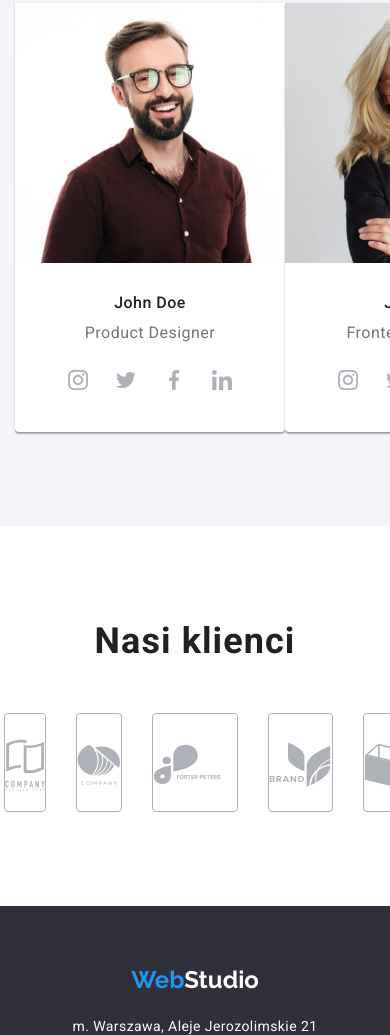
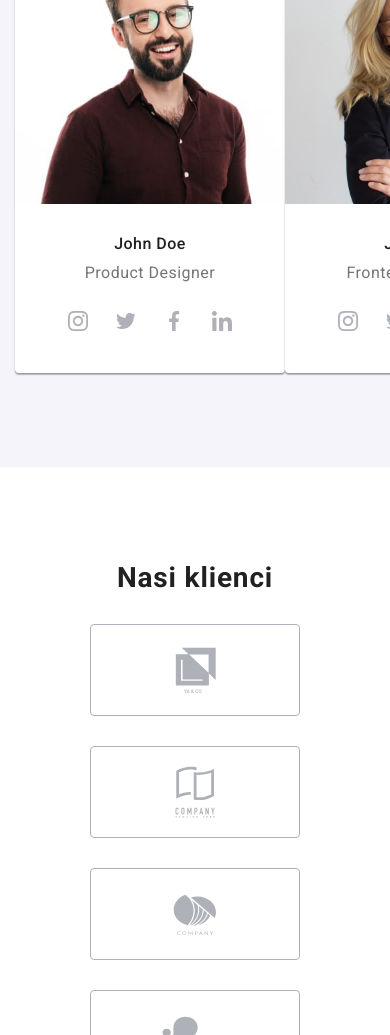
Before and after one commit to BartekMazu/goit-markup-hw-08, a plain HTML site: page index.html in a window 390 px wide. Shown: the part 1902-2937 px from the top of the page. Drawn offline with nearby package versions, Linux system fonts and the light colour scheme.

Commit message:
our-client responsive

```diff
--- a/sass/components/first-page/_our-client.scss
+++ b/sass/components/first-page/_our-client.scss
@@ -2,18 +2,32 @@
 
 .our-client {
   display: flex;
-  justify-content: center;
+  flex-wrap: wrap;
+  gap: 30px;
+  justify-content: space-around;
+  @media (min-width: 1200px) {
+    display: flex;
+    justify-content: center;
+    flex-wrap: nowrap;
+  }
 
   &__item {
-    width: 170px;
-    padding-top: 24.71px;
-    padding-bottom: 20.58px;
+    width: 210px;
+    height: 92px;
     display: flex;
     align-items: center;
     justify-content: center;
     border: 1px solid $color-border;
     border-radius: 4px;
     fill: $color-svg;
+    @media (min-width: 768px) {
+      width: 226px;
+      height: 92px;
+    }
+    @media (min-width: 1200px) {
+      width: 170px;
+      height: 92px;
+    }
 
     &:hover,
     &:focus {
@@ -22,8 +36,5 @@
       transition-duration: 250ms;
       transition-timing-function: cubic-bezier(0.4, 0, 0.2, 1);
     }
-    &:not(:last-child) {
-      margin-right: 30px;
-    }
   }
 }
--- a/sass/utils/_shared.scss
+++ b/sass/utils/_shared.scss
@@ -35,12 +35,17 @@
 }
 .second-title {
   font-weight: 700;
-  font-size: 36px;
+  font-size: 28px;
   line-height: 1.2;
   text-align: center;
   letter-spacing: 0.03em;
   list-style-type: none;
-  padding-bottom: 50px;
+  padding-bottom: 30px;
+  @media(min-width:1200px){
+    font-size: 36px;
+    padding-bottom: 50px;
+  }
+
 }
 body {
   font-family: $global-font-famil;
```
Also changed, not shown: css/main.min.css, 1 other file.
